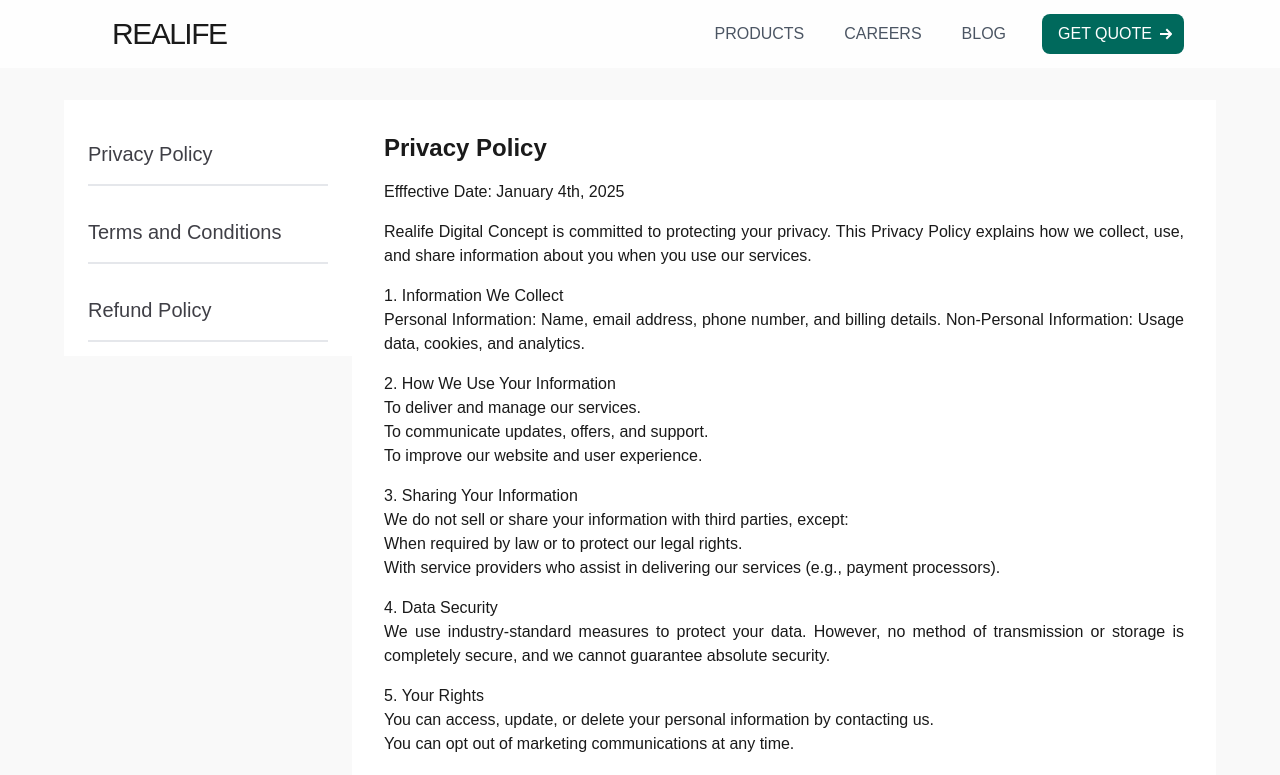
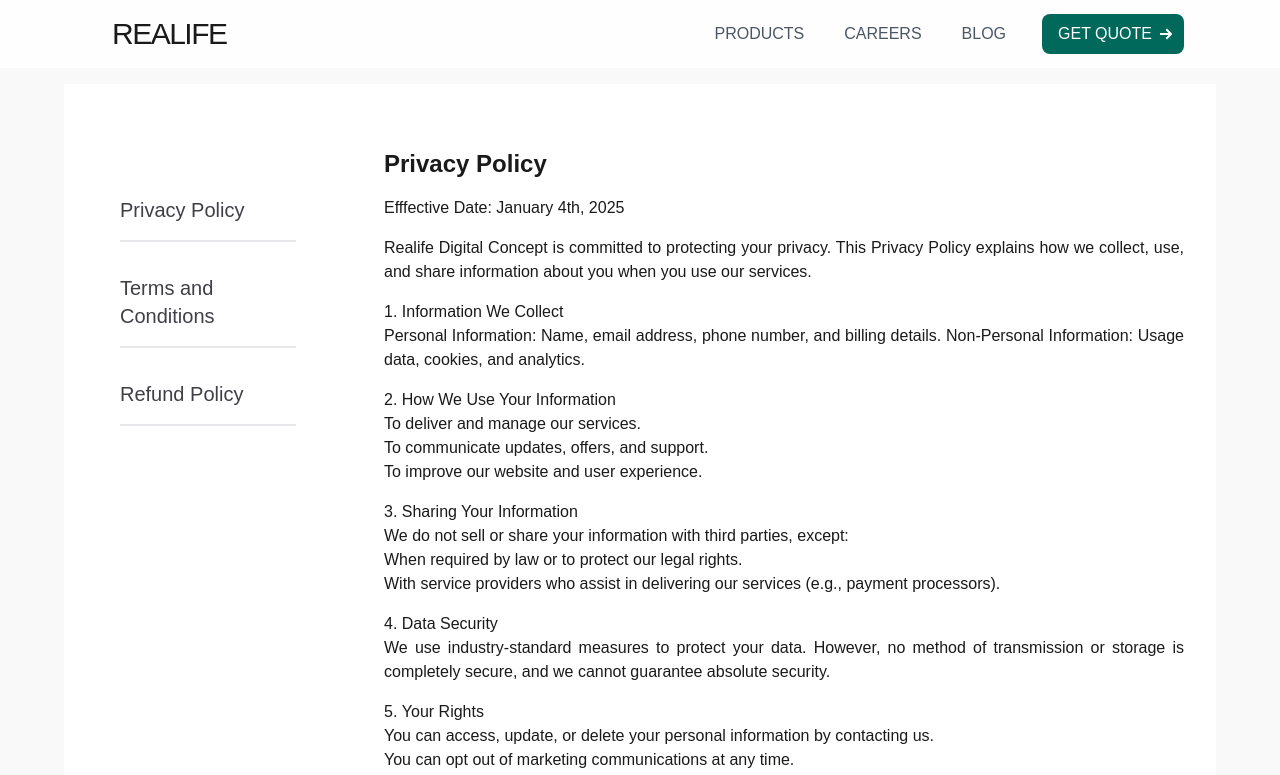
Before and after one commit to Realife-Digital/synccohq, a Next.js app: page /privacy in a window 1280 px wide. Shown: the top 775 px of the page. Built offline with nearby package versions, Linux system fonts and the light colour scheme.

Commit message:
chore: update url on change of sections

```diff
--- a/src/components/privacy-components/Sidebar.tsx
+++ b/src/components/privacy-components/Sidebar.tsx
@@ -1,34 +1,41 @@
-import React from "react";
 
-interface SidebarProps {
-  setActivePolicy: (policy: "privacy" | "terms" | "refund") => void;
-}
 
-const PolicySidebar: React.FC<SidebarProps> = ({ setActivePolicy }) => {
-  const links: { name: string; value: "privacy" | "terms" | "refund" }[] = [
-    { name: "Privacy Policy", value: "privacy" },
-    { name: "Terms and Conditions", value: "terms" },
-    { name: "Refund Policy", value: "refund" },
+export default function PolicySidebar({
+  setActivePolicy,
+}: {
+  setActivePolicy: (policy: string) => void;
+}) {
+  const links = [
+    { name: "Privacy Policy", href: "#privacy" },
+    { name: "Terms and Conditions", href: "#terms" },
+    { name: "Refund Policy", href: "#refund" },
   ];
 
+  const handleClick = (href: string) => {
+    const hash = href.replace("#", "");
+    setActivePolicy(hash); // Update the active policy in the state
+  };
+
   return (
-    <aside className="h-screen p-6">
-      <nav>
+    <aside className="mx-auto px-4 md:items-center py-16 md:justify-between md:flex-row md:px-6 lg:px-8  h-screen p-4">
+      <nav className="mx-6">
         <ul className="space-y-4">
           {links.map((link) => (
-            <li key={link.value} className="border-b-2 py-4 border-gray-200">
-              <button
-                onClick={() => setActivePolicy(link.value)}
+            <li
+              key={link.name}
+              className="border-b-2 py-4 border-gray-200 max-w-64"
+            >
+              <a
+                href={link.href}
                 className="text-xl text-zinc-700 hover:text-primary"
+                onClick={() => handleClick(link.href)}
               >
                 {link.name}
-              </button>
+              </a>
             </li>
           ))}
         </ul>
       </nav>
     </aside>
   );
-};
-
-export default PolicySidebar;
+}
--- a/src/pages/privacy.tsx
+++ b/src/pages/privacy.tsx
@@ -1,13 +1,34 @@
+import { useEffect, useState } from "react";
 import Header from "@/components/Header";
 import Footer from "@/components/Footer";
 import PolicySidebar from "@/components/privacy-components/Sidebar";
-import React, { useState } from "react";
 import PrivacyContent from "@/components/privacy-components/Privacy";
 import TermsContent from "@/components/privacy-components/Terms";
 import RefundContent from "@/components/privacy-components/Refund";
 
 export default function PrivacyPage() {
   const [activePolicy, setActivePolicy] = useState("privacy");
+
+  // Update state based on the current hash in the URL
+  useEffect(() => {
+    const handleHashChange = () => {
+      const hash = window.location.hash.replace("#", "");
+      if (hash === "privacy" || hash === "terms" || hash === "refund") {
+        setActivePolicy(hash);
+      }
+    };
+
+    // Listen for hash changes
+    window.addEventListener("hashchange", handleHashChange);
+
+    // Initialize state based on the current hash
+    handleHashChange();
+
+    // Cleanup event listener
+    return () => {
+      window.removeEventListener("hashchange", handleHashChange);
+    };
+  }, []);
 
   const renderPolicyContent = () => {
     switch (activePolicy) {
@@ -25,13 +46,13 @@ export default function PrivacyPage() {
   return (
     <>
       <Header />
-      <div className="flex flex-col md:flex-row mx-4 md:mx-8 lg:mx-16 py-8">
+      <div className="flex flex-col md:flex-row mx-4 my-4 bg-white md:mx-8 lg:mx-16  py-4 lg:py-8">
         {/* Sidebar */}
-        <div className="w-full md:w-1/4 bg-white h-64 md:mb-0">
+        <div className="w-full md:w-1/4 bg-white max-h-72 lg:h-full md:mb-0">
           <PolicySidebar setActivePolicy={setActivePolicy} />
         </div>
         {/* Main Content */}
-        <main className="w-full md:w-3/4 p-4 md:p-8 bg-white">
+        <main id={activePolicy} className="w-full md:w-3/4 p-4 md:p-8 bg-white">
           {renderPolicyContent()}
         </main>
       </div>
```
